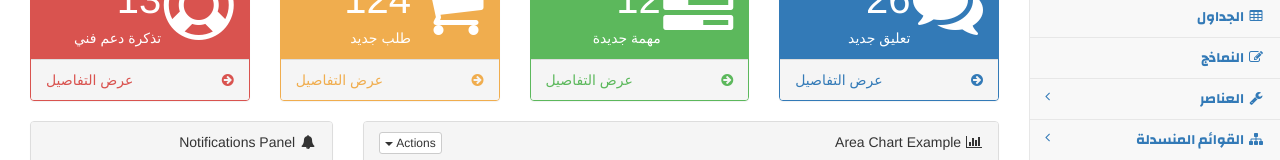
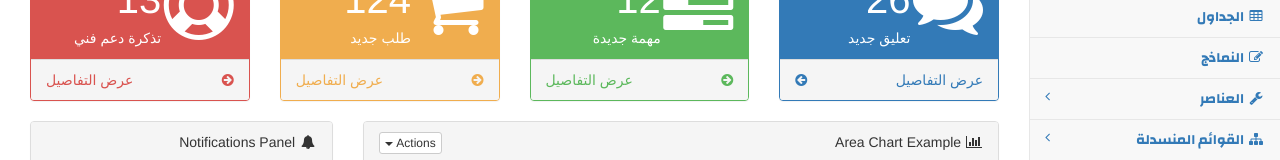
Before and after one commit to shadialahmd/RTL-Dashboard, a plain HTML site: page index.html in a window 1280 px wide. Shown: the part 201-361 px from the top of the page. Drawn offline with Linux system fonts and the light colour scheme.

Commit message:
Update index.html

```diff
--- a/index.html
+++ b/index.html
@@ -402,8 +402,8 @@
                         </div>
                         <a href="#">
                             <div class="panel-footer">
-                                <span class="pull-left">عرض التفاصيل</span>
-                                <span class="pull-right"><i class="fa fa-arrow-circle-right"></i></span>
+                                <span class="pull-right">عرض التفاصيل</span>
+                                <span class="pull-left"><i class="fa fa-arrow-circle-left"></i></span>
                                 <div class="clearfix"></div>
                             </div>
                         </a>
```
